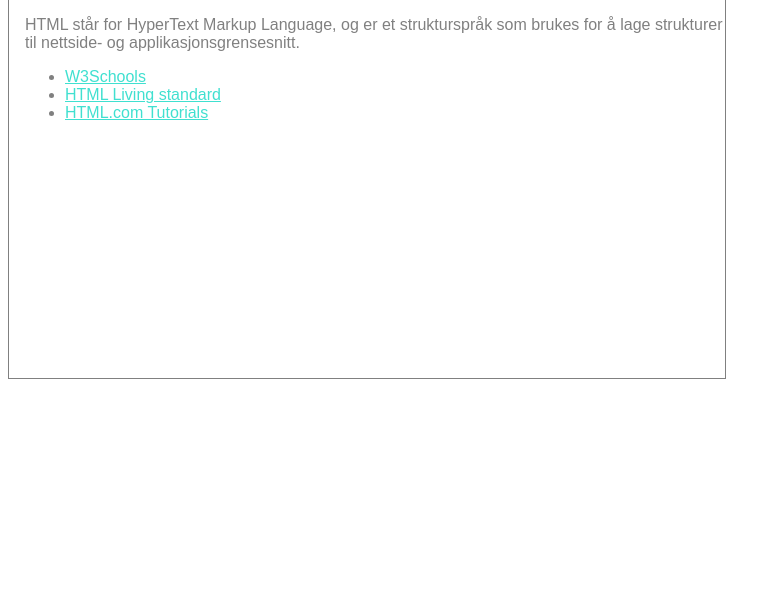
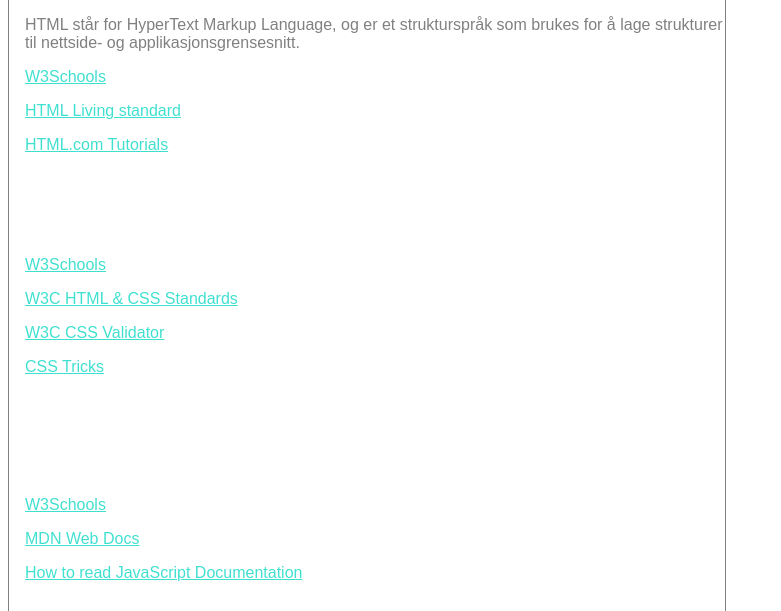
Before and after one commit to hadiayser/cuddly-rotary-phone, a plain HTML site: page index.html in a window 1280 px wide. Shown: the part 341-952 px from the top of the page, without its empty margins (0-781 px from the left). Before the commit the page ends 800 px from the top, so only its background shows below. Drawn offline with Linux system fonts and the light colour scheme.

Commit message:
im trying ;(

```diff
--- a/index.html
+++ b/index.html
@@ -17,11 +17,7 @@
       <a href="kat5.html" id="sanityBtn">Sanity and headless cms</a>
     </nav>
     <main>
-      <article>
-        <h2 id="header_to"></h2>
-        <p id="paragraph"></p>
-        <ul id="ul"></ul>
-      </article>
+      <article id="article1"></article>
     </main>
     <script src="ressurser.js"></script>
   </body>
--- a/kategori.css
+++ b/kategori.css
@@ -39,6 +39,19 @@
         font-family: sans-serif;
         border-top: .4rem solid turquoise;
     }
+
+    #article1 h2 ~ h2{
+    visibility: hidden;
+    }
+    #article1 p ~ p{
+        visibility: hidden;
+        }
+        #article1 p a:nth-child(){
+            visibility:hidden;
+            }
+            #article1 p a:first-child{
+                visibility:visible;
+                }
 
     #htmlBtn {
         width: 100%;
--- a/ressurser.js
+++ b/ressurser.js
@@ -17,46 +17,177 @@ const resources = [
             },
         ]
     },
+    {
+        category: "CSS",
+        text: "CSS står for Cascading StyleSheets, og brukes for å sette stilregler på HTML-elementer.",
+        sources: [
+            {
+                title: "W3Schools",
+                url: "https://www.w3schools.com/css/"
+            },
+            {
+                title: "W3C HTML & CSS Standards",
+                url: "https://www.w3.org/standards/webdesign/htmlcss.html"
+            },
+            {
+                title: "W3C CSS Validator",
+                url: "https://jigsaw.w3.org/css-validator/"
+            },
+            {
+                title: "CSS Tricks",
+                url: "https://css-tricks.com/"
+            },
+        ]
+    },
+    {
+        category: "JavaScript",
+        text: "JavaScript er et scriptspråk basert på EcmaScript. JavaScript kjører direkte i nettleseren, og brukes ofte til å manipulere HTML og CSS i webgrensnesnitt.",
+        sources: [
+            {
+                title: "W3Schools",
+                url: "https://www.w3schools.com/js/"
+            },
+            {
+                title: "MDN Web Docs",
+                url: "https://developer.mozilla.org/en-US/docs/Web/JavaScript"
+            },
+            {
+                title: "How to read JavaScript Documentation",
+                url: "https://www.youtube.com/watch?v=O3iR-CIufKM"
+            },
+        ]
+    },
+    {
+        category: "React",
+        text: "React er et rammeverk bygget i JavaScript. React bruker komponenter og states for å lage en levende frontend.",
+        sources: [
+            {
+                title: "React documentation",
+                url: "https://reactjs.org/docs/getting-started.html"
+            },
+            {
+                title: "W3Schools",
+                url: "https://www.w3schools.com/REACT/DEFAULT.ASP"
+            },
+            {
+                title: "How to read JavaScript Documentation",
+                url: "https://www.youtube.com/watch?v=O3iR-CIufKM"
+            },
+        ]
+    },
+    {
+        category: "Sanity and headless CMS",
+        text: "Sanity er et headless CMS som står for innholdsadministrasjon. Innhold hentes inn i applikasjoner via GROQ-spørringer.",
+        sources: [
+            {
+                title: "Sanity documentation",
+                url: "https://www.sanity.io/docs"
+            },
+            {
+                title: "OnCrawl: a beginners guide to headless CMS",
+                url: "https://www.oncrawl.com/technical-seo/beginners-guide-headless-cms/"
+            },
+            {
+                title: "Section.io: Getting started with Sanity CMS",
+                url: "https://www.section.io/engineering-education/getting-started-with-sanity-cms/"
+            },
+        ]
+    },
 ]
-    let ul = document.getElementById("ul");
+    // let ul = document.getElementById("ul");
 
-    let h2 = document.getElementById("header_to");
+    // let h2 = document.getElementById("header_to");
+    // let listetest = document.getElementById("lili");
 
-    let para = document.createElement("p");
+    // let listetest2 = document.getElementById("lili2");
 
-    let paragraph = document.getElementById("paragraph");
+    // let head2 = document.getElementById("header_tre")
 
-    const map_en = resources.map((categoryz) => {
-        return [categoryz.category];
+    // let para = document.createElement("p");
+
+    // let paragraph = document.getElementById("paragraph");
+
+    // let article1 = document.getElementById("article1")
+    // let article2 = document.getElementById("article2")
+
+    // const map_en = resources.map((categoryz) => {
+    //     return [categoryz.category];
+    // });
+
+    // const testern = resources.map((testy)=>
+    // testy.category)
+    // console.log(testern[1])
+    // console.log(testern[2])
+    // console.log(testern[3])
+
+
+
+
+    // let katJs = testern[0];
+    // let katcss = testern[1];
+
+    // let kat2Overskrift = h2.innerHTML = katJs;
+    // let kat3= head2.innerHTML = katcss;
+
+    // const map_to = resources.map((categoryz) => {
+    //     return [categoryz.text];
+    // });
+
+    // const map_to = resources.map((testy1)=>
+    // testy1.text);
+
+
+    // let articleTxt = map_to[0];
+
+    // const map_3 = resources.map((testy3)=>
+    // testy3.sources.map ((testy4)=> testy4.title))
+    // console.log(map_3[0]);
+
+
+
+    // var txt2 = listetest.innerHTML = map_3[0];
+    // var txt3 = listetest2.innerHTML = map_3[1];
+
+    let listhtml = document.getElementById("article1")
+
+
+
+        resources.map((pee)=> {
+        var test3 = document.createElement("h2")
+        test3.innerHTML = pee.category;
+        listhtml.appendChild(test3);
+        var test5 = document.createElement("p");
+        test5.innerHTML = pee.text;
+        listhtml.appendChild(test5);
+
+        pee.sources.map((item) =>{
+            var test3 = document.createElement("p");
+            var test4 = document.createElement("a");
+            test4.innerHTML = item.title;
+            test4.href = item.url;
+            test3.insertAdjacentElement("beforeend", test4);
+            listhtml.appendChild(test3);
+        });
     });
 
-    let katJs = map_en;
 
-    const kat2Overskrift = h2.innerHTML = katJs;
+    console.log(listhtml)
 
-    const map_to = resources.map((categoryz) => {
-        return [categoryz.text];
-    });
+    // const map_tre = resources.map((categoryz) => {
 
-    let articleTxt = map_to;
+    //     categoryz.sources.map((item) => {
 
-    var txt2 = paragraph.innerHTML = articleTxt;
+    //         const li = document.createElement("li");
 
-    const map_tre = resources.map((categoryz) => {
+    //         let create_a = document.createElement("a");
 
-        categoryz.sources.map((item) => {
+    //         create_a.innerHTML = item.title;
 
-            const li = document.createElement("li");
+    //         create_a.href = item.url;
 
-            let create_a = document.createElement("a");
+    //         li.insertAdjacentElement("beforeend", create_a);
 
-            create_a.innerHTML = item.title;
+    //         ul.appendChild(li);
 
-            create_a.href = item.url;
-
-            li.insertAdjacentElement("beforeend", create_a);
-
-            ul.appendChild(li);
-
-        })
-    });
+    //     })
+    // });
--- a/ressurser5.js
+++ b/ressurser5.js
@@ -41,7 +41,7 @@ const resources = [
 
     let articleTxt = map_to;
 
-    var txt2 = paragraph.innerHTML = articleTxt;
+     paragraph.innerHTML = map_to;
 
     const map_tre = resources.map((categoryz) => {
 
```
Also changed, not shown: kat2.html (+5 -5 lines).
